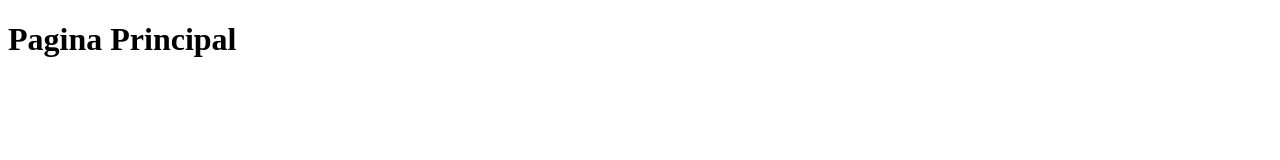
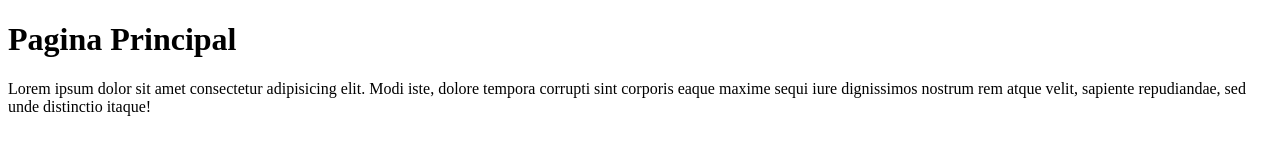
Before and after one commit to daniela7869/PRACTICAGIT3, a plain HTML site: page index.html in a window 1280 px wide. Drawn offline with Linux system fonts and the light colour scheme.

Commit message:
Agregue un texto de ejemplo

```diff
--- a/index.html
+++ b/index.html
@@ -8,5 +8,9 @@
 </head>
 <body>
     <h1>Pagina Principal</h1>
+    <p>Lorem ipsum dolor sit amet consectetur adipisicing elit. Modi iste,
+        dolore tempora corrupti sint corporis eaque maxime sequi iure
+        dignissimos nostrum
+        rem atque velit, sapiente repudiandae, sed unde distinctio itaque!</p>
 </body>
 </html>
```
